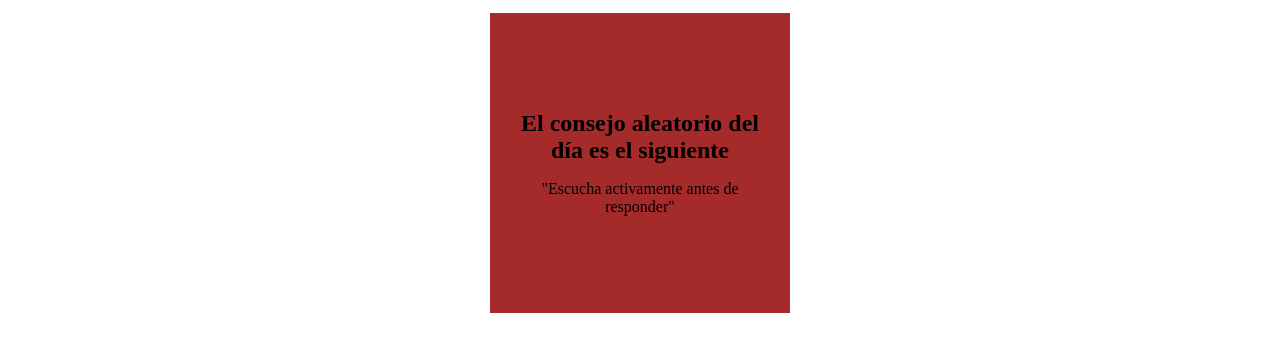
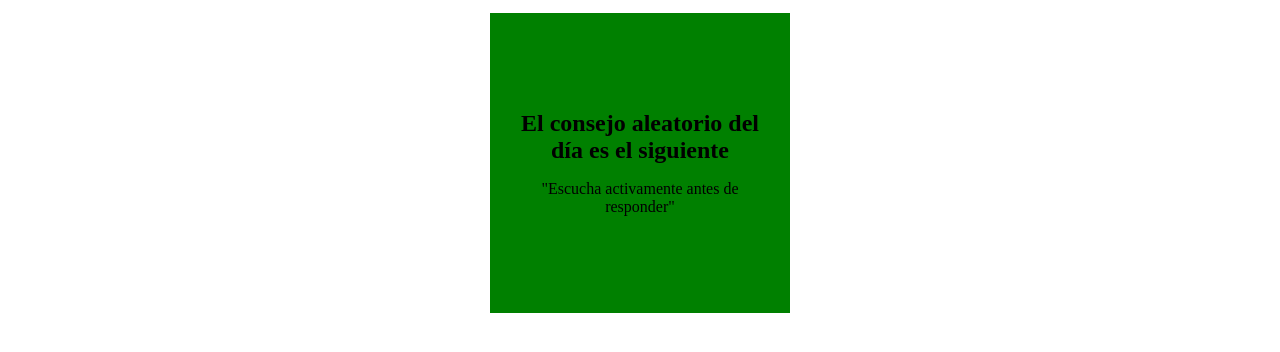
Before and after one commit to majomaken/bios-full-stack, a website: page examples/advice/index.html in a window 1280 px wide. Shown: the part 40-392 px from the top of the page. Drawn offline with Linux system fonts and the light colour scheme.

Commit message:
add some changes

```diff
--- a/examples/advice/src/components/advice/styles.css
+++ b/examples/advice/src/components/advice/styles.css
@@ -6,7 +6,7 @@
     align-items: center;
 
     .advice-wrapper {
-        background-color: brown;
+        background-color: green;
         padding: 1rem;
         display: flex;
         text-align: center;
--- a/examples/advice/src/styles.css
+++ b/examples/advice/src/styles.css
@@ -19,7 +19,7 @@
     align-items: center;
 
     .advice-wrapper {
-        background-color: brown;
+        background-color: green;
         padding: 1rem;
         display: flex;
         text-align: center;
```
